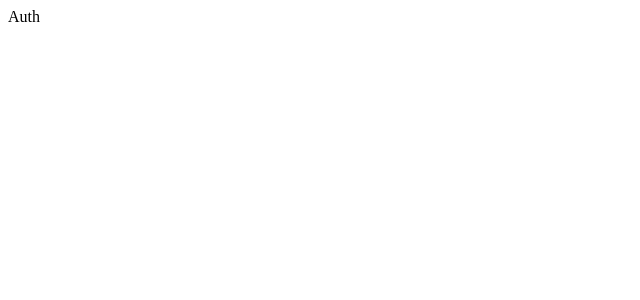
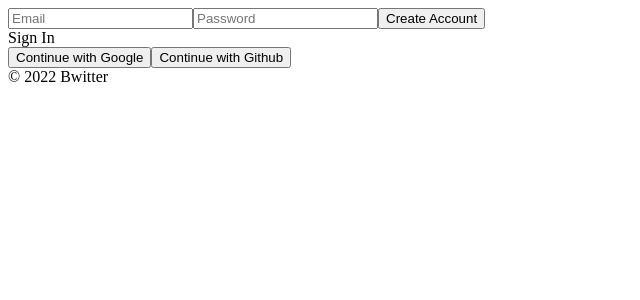
Before and after one commit to bohongu/bwitter, a React (Create React App) app in the folder Documents/bwitter/: page / in a window 1280 px wide. Shown: the top 300 px of the page, without its empty margins (0-640 px from the left). Built offline with nearby package versions, Linux system fonts and the light colour scheme; no server answers.

Commit message:
Authentication

```diff
--- a/Documents/bwitter/src/components/App.js
+++ b/Documents/bwitter/src/components/App.js
@@ -1,9 +1,26 @@
+import React, { useEffect, useState } from "react";
 import AppRouter from "./Router";
+import { authService } from "../fBase";
+import { getAuth, onAuthStateChanged } from "firebase/auth";
 
 function App() {
+  const [init, setInit] = useState(false);
+  const [isLoggedIn, setIsLoggedIn] = useState(false);
+  useEffect(() => {
+    const auth = getAuth();
+    onAuthStateChanged(auth, (user) => {
+      if (user) {
+        setIsLoggedIn(true);
+      } else {
+        setIsLoggedIn(false);
+      }
+      setInit(true);
+    });
+  }, []);
   return (
     <div>
-      <AppRouter />
+      {init ? <AppRouter isLoggedIn={isLoggedIn} /> : "Initializing"}
+      <footer>&copy; {new Date().getFullYear()} Bwitter</footer>
     </div>
   );
 }
--- /dev/null
+++ b/Documents/bwitter/src/components/Navigation.js
@@ -0,0 +1,19 @@
+import React from "react";
+import { Link } from "react-router-dom";
+
+const Navigation = () => {
+  return (
+    <nav>
+      <ul>
+        <li>
+          <Link to="/">Home</Link>
+        </li>
+        <li>
+          <Link to="/profile">My Profile</Link>
+        </li>
+      </ul>
+    </nav>
+  );
+};
+
+export default Navigation;
--- a/Documents/bwitter/src/components/Router.js
+++ b/Documents/bwitter/src/components/Router.js
@@ -2,16 +2,21 @@ import React, { useState } from "react";
 import { HashRouter as Router, Routes, Route } from "react-router-dom";
 import Home from "../routes/Home";
 import Auth from "../routes/Auth";
+import Profile from "../routes/Profile";
+import Navigation from "./Navigation";
 
-const AppRouter = () => {
-  const [isLoggedIn, setIsLoggedIn] = useState(false);
+const AppRouter = ({ isLoggedIn }) => {
   return (
     <Router>
+      {isLoggedIn && <Navigation />}
       <Routes>
         {isLoggedIn ? (
-          <Route exact={true} path="/" element={<Home />}></Route>
+          <>
+            <Route path="/" element={<Home />}></Route>
+            <Route path="/profile" element={<Profile />}></Route>
+          </>
         ) : (
-          <Route exact={true} path="/" element={<Auth />}></Route>
+          <Route path="/" element={<Auth />}></Route>
         )}
       </Routes>
     </Router>
--- a/Documents/bwitter/src/firebase.js
+++ b/Documents/bwitter/src/fBase.js
@@ -1,4 +1,5 @@
 import { initializeApp } from "firebase/app";
+import { getAuth } from "firebase/auth";
 
 const firebaseConfig = {
   apiKey: process.env.REACT_APP_API_KEY,
@@ -9,4 +10,6 @@ const firebaseConfig = {
   appId: process.env.REACT_APP_APP_ID,
 };
 
-export default initializeApp(firebaseConfig);
+initializeApp(firebaseConfig);
+
+export const authService = getAuth();
--- a/Documents/bwitter/src/routes/Auth.js
+++ b/Documents/bwitter/src/routes/Auth.js
@@ -1,7 +1,106 @@
-import React from "react";
+import { async } from "@firebase/util";
+import React, { useState } from "react";
+import {
+  createUserWithEmailAndPassword,
+  signInWithEmailAndPassword,
+  GoogleAuthProvider,
+  GithubAuthProvider,
+  signInWithPopup,
+} from "firebase/auth";
+import { authService } from "../fBase";
 
 const Auth = () => {
-  return <span>Auth</span>;
+  const [email, setEmail] = useState("");
+  const [password, setPassword] = useState("");
+  const [newAccount, setNewAccount] = useState(true);
+  const [error, setError] = useState("");
+  const onChange = (event) => {
+    const {
+      target: { name, value },
+    } = event;
+    if (name === "email") {
+      setEmail(value);
+    } else if (name === "password") {
+      setPassword(value);
+    }
+  };
+  const onSubmit = async (event) => {
+    event.preventDefault();
+    try {
+      let data;
+      if (newAccount) {
+        data = await createUserWithEmailAndPassword(
+          authService,
+          email,
+          password
+        );
+      } else {
+        data = await signInWithEmailAndPassword(authService, email, password);
+      }
+    } catch (error) {
+      setError(error.message);
+    }
+  };
+
+  const toggleAccount = () => {
+    setNewAccount((prev) => !prev);
+  };
+
+  const onSocialClick = async (event) => {
+    const {
+      target: { name },
+    } = event;
+    try {
+      let provider;
+      if (name === "google") {
+        provider = new GoogleAuthProvider();
+      } else if (name === "github") {
+        provider = new GithubAuthProvider();
+      }
+      await signInWithPopup(authService, provider);
+    } catch (error) {
+      console.log(error);
+    }
+  };
+
+  return (
+    <div>
+      <form onSubmit={onSubmit}>
+        <input
+          name="email"
+          type="text"
+          placeholder="Email"
+          required
+          value={email}
+          onChange={onChange}
+        />
+        <input
+          name="password"
+          type="password"
+          placeholder="Password"
+          required
+          value={password}
+          onChange={onChange}
+        />
+        <input
+          type="submit"
+          value={newAccount ? "Create Account" : "Sign In"}
+        />
+        {error}
+      </form>
+      <span onClick={toggleAccount}>
+        {newAccount ? "Sign In" : "Create Account"}
+      </span>
+      <div>
+        <button name="google" onClick={onSocialClick}>
+          Continue with Google
+        </button>
+        <button name="github" onClick={onSocialClick}>
+          Continue with Github
+        </button>
+      </div>
+    </div>
+  );
 };
 
 export default Auth;
--- a/Documents/bwitter/src/routes/Profile.js
+++ b/Documents/bwitter/src/routes/Profile.js
@@ -1,3 +1,18 @@
 import React from "react";
+import { useNavigate } from "react-router-dom";
+import { authService } from "../fBase";
 
-export default () => <span>Profile</span>;
+const Profile = () => {
+  const navigate = useNavigate();
+  const onLogOutClick = () => {
+    authService.signOut();
+    navigate("/");
+  };
+  return (
+    <>
+      <button onClick={onLogOutClick}>Log Out</button>
+    </>
+  );
+};
+
+export default Profile;
```
